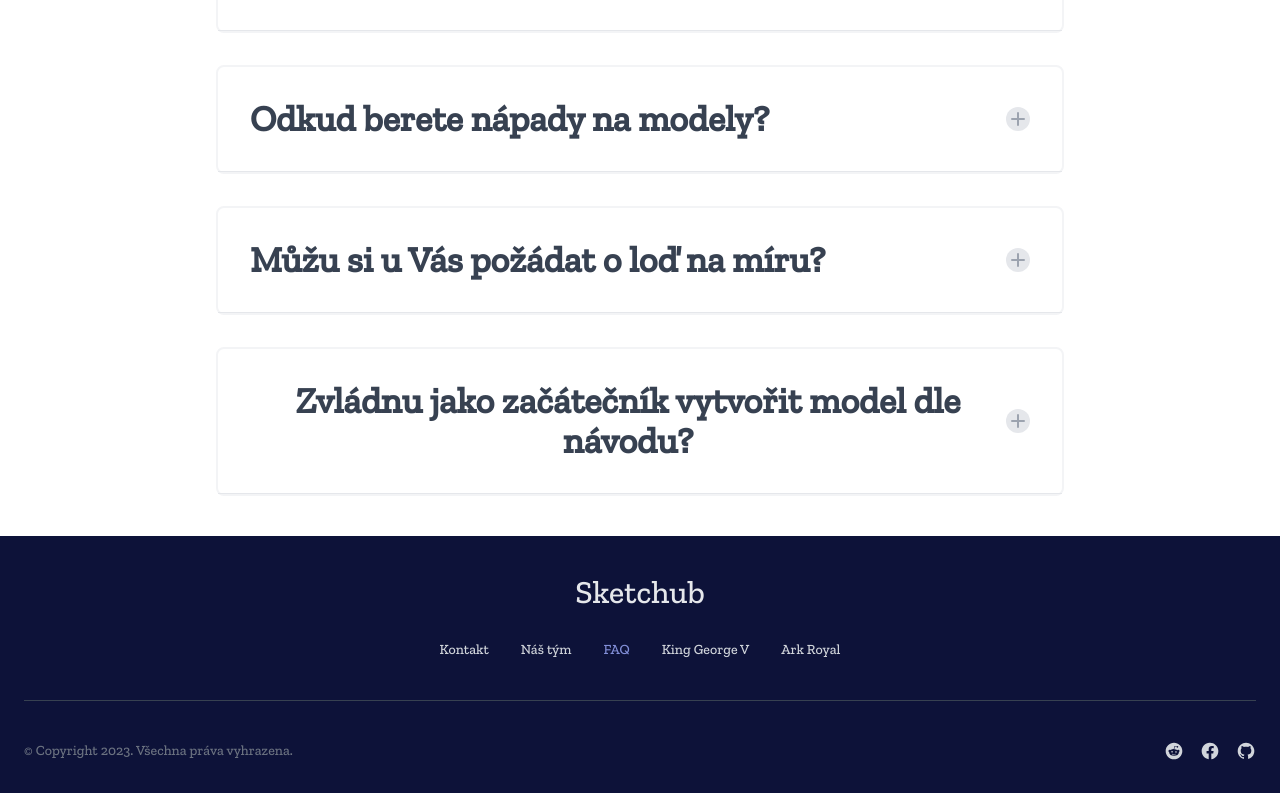
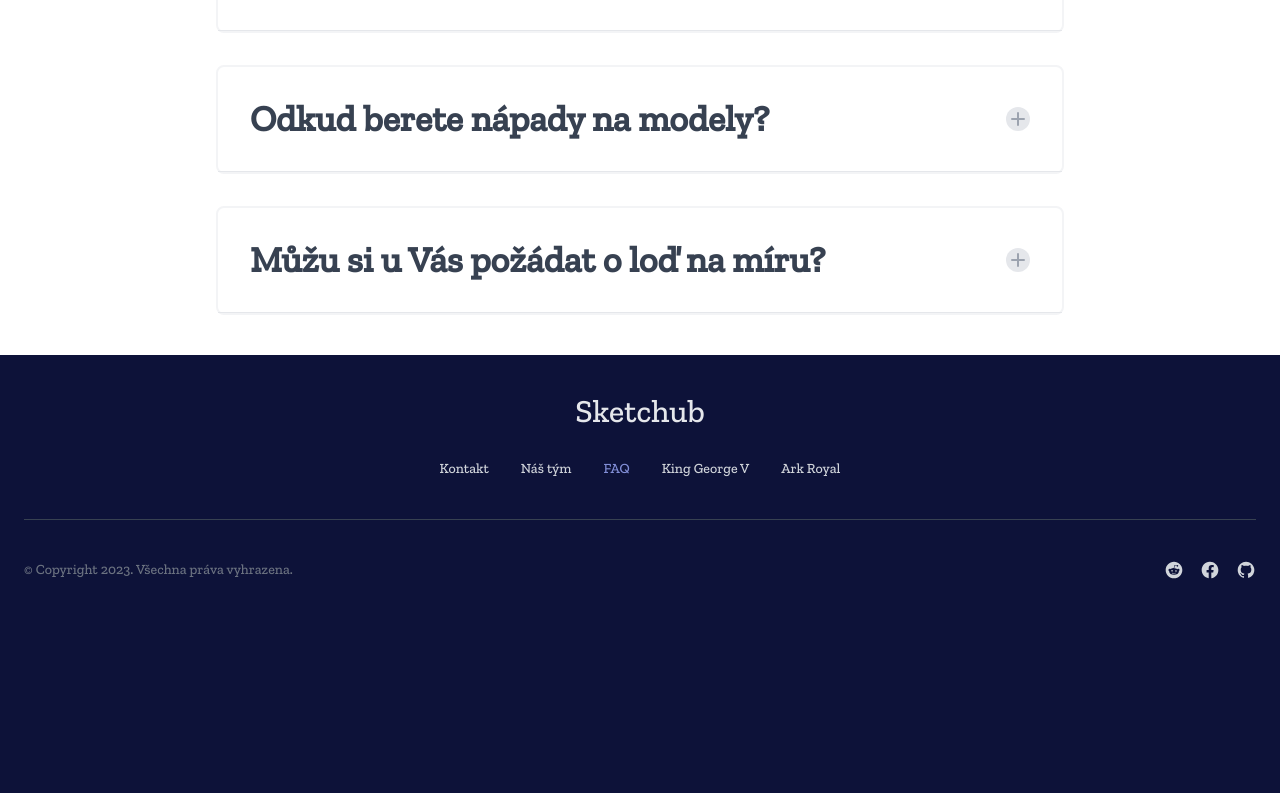
Before and after one commit to LukasKalenda/Sketchhub.eu, a Nuxt app: page /faq in a window 1280 px wide. Shown: the part 574-1367 px from the top of the page. After the commit the page ends 1186 px from the top, so only its background shows below. Built offline with nearby package versions, Linux system fonts and the light colour scheme; a web font is replaced by a local one.

Commit message:
Oprava chyb v FAQ

```diff
--- a/pages/faq.vue
+++ b/pages/faq.vue
@@ -75,7 +75,7 @@ export default {
         },
         {
           question: "Odkud berete nápady na modely?",
-          answer: "Nápady čerpáme různě z internetu, dokemtů atd. Snažíme se zachytit zajímavé modely z historie. Konstrukce modelů je většinou založena na nákresu, který je následně převeden do 3D prostoru. Někdy je nutné model upravit a zjednodušit, aby byl tisknutelný.",
+          answer: "Nápady čerpáme různě z internetu, historických videí atd. Snažíme se zachytit zajímavé modely z historie. Konstrukce modelů je většinou založena na nákresu, který je následně převeden do 3D prostoru. Někdy je nutné model upravit a zjednodušit, aby byl tisknutelný.",
           opened: false,
         },
         {
@@ -83,11 +83,11 @@ export default {
           answer: "Jistě, budeme moc rádi. Se zakázkami zatím nemáme zkušenosti, ale modely již vytvářet umíme, takže to nebude problém. Ozvěte se nám prosím na některých z kontaktů.",
           opened: false,
         },
-        {
-          question: "Zvládnu jako začátečník vytvořit model dle návodu?",
-          answer: "Určitě ano. Popisek je co nejblíže přiblížen začátečníkům a snažíme se v něm popsat vše potřebné, jelikož jsme i my začínali a kladli jsme si otázky a spoustu toho odkoukali.",
-          opened: false,
-        },
+        // {
+        //   question: "Zvládnu jako začátečník vytvořit model dle návodu?",
+        //   answer: "Určitě ano. Popisek je co nejblíže přiblížen začátečníkům a snažíme se v něm popsat vše potřebné, jelikož jsme i my začínali a kladli jsme si otázky a spoustu toho odkoukali.",
+        //   opened: false,
+        // },
       ],
     };
   },
```
